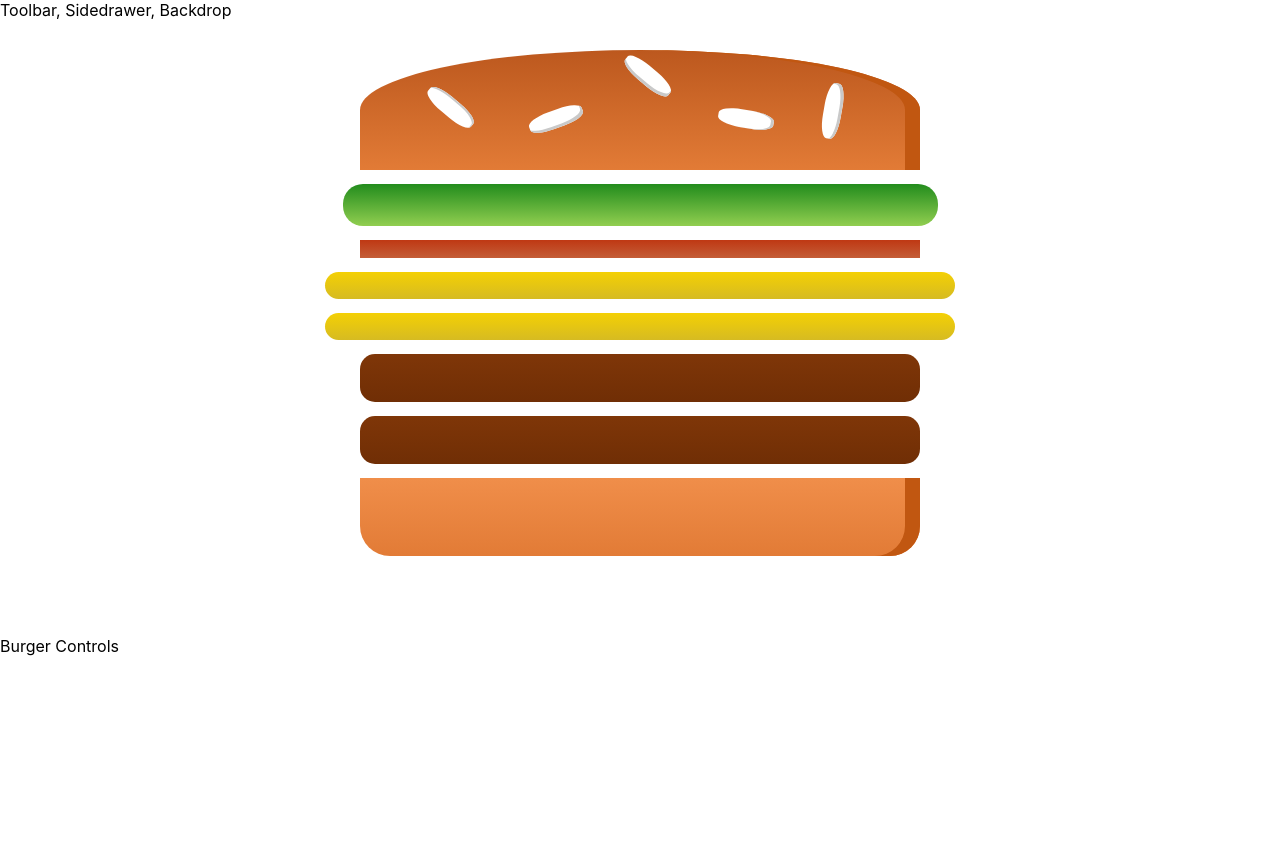
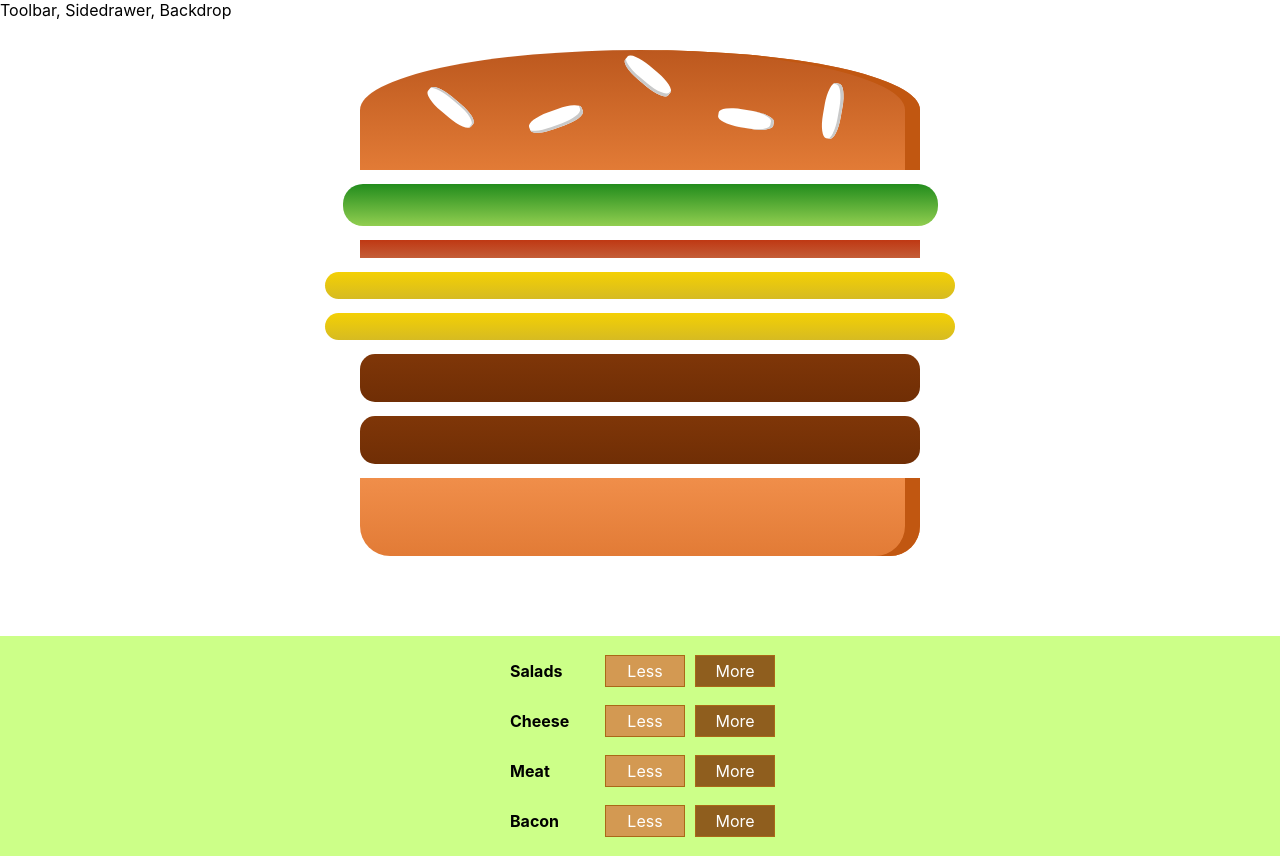
Before and after one commit to Farrukh-Rana/burger-builder, a React (Create React App) app: page / in a window 1280 px wide. Before the commit the page ends 800 px from the top, so only its background shows below. Built offline with nearby package versions, Linux system fonts and the light colour scheme.

Commit message:
Added build controls for Burger

```diff
--- /dev/null
+++ b/src/components/Burger/BuildControls/BuildControl/BuildControl.js
@@ -0,0 +1,13 @@
+import React from 'react';
+
+import classes from './BuildControl.module.css';
+
+const buildControl = props => (
+    <div className={classes.BuildControl}>
+        <div className={classes.Label}>{props.label}</div>
+        <button className={classes.Less}>Less</button>
+        <button className={classes.More}>More</button>
+    </div>
+);
+
+export default buildControl;
--- /dev/null
+++ b/src/components/Burger/BuildControls/BuildControl/BuildControl.module.css
@@ -0,0 +1,56 @@
+.BuildControl {
+    display: flex;
+    justify-content: space-between;
+    align-items: center;
+    margin: 5px 0;
+}
+
+.BuildControl button {
+    display: block;
+    font: inherit;
+    padding: 5px;
+    margin: 0 5px;
+    width: 80px;
+    border: 1px solid #AA6817;
+    cursor: pointer;
+    outline: none;
+}
+
+.BuildControl button:disabled {
+    background-color: #AC9980;
+    border: 1px solid #7E7365;
+    color: #ccc;
+    cursor: default;
+}
+
+.BuildControl button:hover:disabled {
+    background-color: #AC9980;
+    color: #ccc;
+    cursor: not-allowed;
+}
+
+.Label {
+    padding: 10px;
+    font-weight: bold;
+    width: 80px;
+}
+
+.BuildControl .Less {
+    background-color: #D39952;
+    color: white;
+}
+
+.BuildControl .More {
+    background-color: #8F5E1E;
+    color: white;
+}
+
+.BuildControl .Less:hover, .BuildControl .Less:active {
+    background-color: #DAA972;
+    color: white;
+}
+
+.BuildControl .More:hover,.BuildControl .More:active {
+    background-color: #99703F;
+    color: white;
+}
--- /dev/null
+++ b/src/components/Burger/BuildControls/BuildControls.js
@@ -0,0 +1,23 @@
+import React from 'react';
+
+import classes from './BuildControls.module.css';
+import BuildControl from './BuildControl/BuildControl';
+
+const controls = [
+    { label: 'Salads', type: 'salad'},
+    { label: 'Cheese', type: 'cheese'},
+    { label: 'Meat', type: 'meat'},
+    { label: 'Bacon', type: 'bacon'}
+]
+
+const buildControls = props => {
+    const transformedControls = controls.map((control, index) => <BuildControl key={control.type} label={control.label} />)
+
+    return (
+        <div className={classes.BuildControls}>
+            {transformedControls}
+        </div>
+    );
+};
+
+export default buildControls;
--- /dev/null
+++ b/src/components/Burger/BuildControls/BuildControls.module.css
@@ -0,0 +1,10 @@
+.BuildControls {
+    width: 100%;
+    background-color: #ccff88;
+    display: flex;
+    flex-flow: column;
+    align-items: center;
+    box-shadow: 0 2px 1px #ccc;
+    margin: auto;
+    padding: 10px 0;
+}
--- a/src/components/Burger/Burger.js
+++ b/src/components/Burger/Burger.js
@@ -4,14 +4,16 @@ import classes from './Burger.module.css';
 import BurgerIngredient from './BurgerIngredient/BurgerIngredient';
 
 const burger = props => {
-    const transformedIngredients = Object.keys(props.ingredients).map(ingredientName => {
+    const transformedIngredients = Object.keys(props.ingredients)
+    .map(ingredientName => {
         return [...Array(props.ingredients[ingredientName])].map((_, index) => <BurgerIngredient key={ingredientName + index} type={ingredientName} />)
-    });
+    })
+    .reduce((elementArray, accumulatedArray) => elementArray.concat(accumulatedArray), []);
 
     return (
         <div className={classes.Burger}>
             <BurgerIngredient type='bread-top' />
-            {transformedIngredients}
+            {transformedIngredients.length === 0 ? <p>Please start adding Ingredients!!!</p> : transformedIngredients}
             <BurgerIngredient type='bread-bottom' />
         </div>
     );
--- a/src/containers/BurgerBuilder/BurgerBuilder.js
+++ b/src/containers/BurgerBuilder/BurgerBuilder.js
@@ -1,6 +1,7 @@
 import React, { Component, Fragment } from 'react';
 
 import Burger from '../../components/Burger/Burger';
+import BurgerBuildControls from '../../components/Burger/BuildControls/BuildControls';
 
 class BurgerBuilder extends Component {
     state = {
@@ -16,7 +17,7 @@ class BurgerBuilder extends Component {
         return (
             <Fragment>
                 <Burger ingredients={this.state.ingredients} />
-                <div>Burger Controls</div>
+                <BurgerBuildControls/>
             </Fragment>
         );
     };
```
